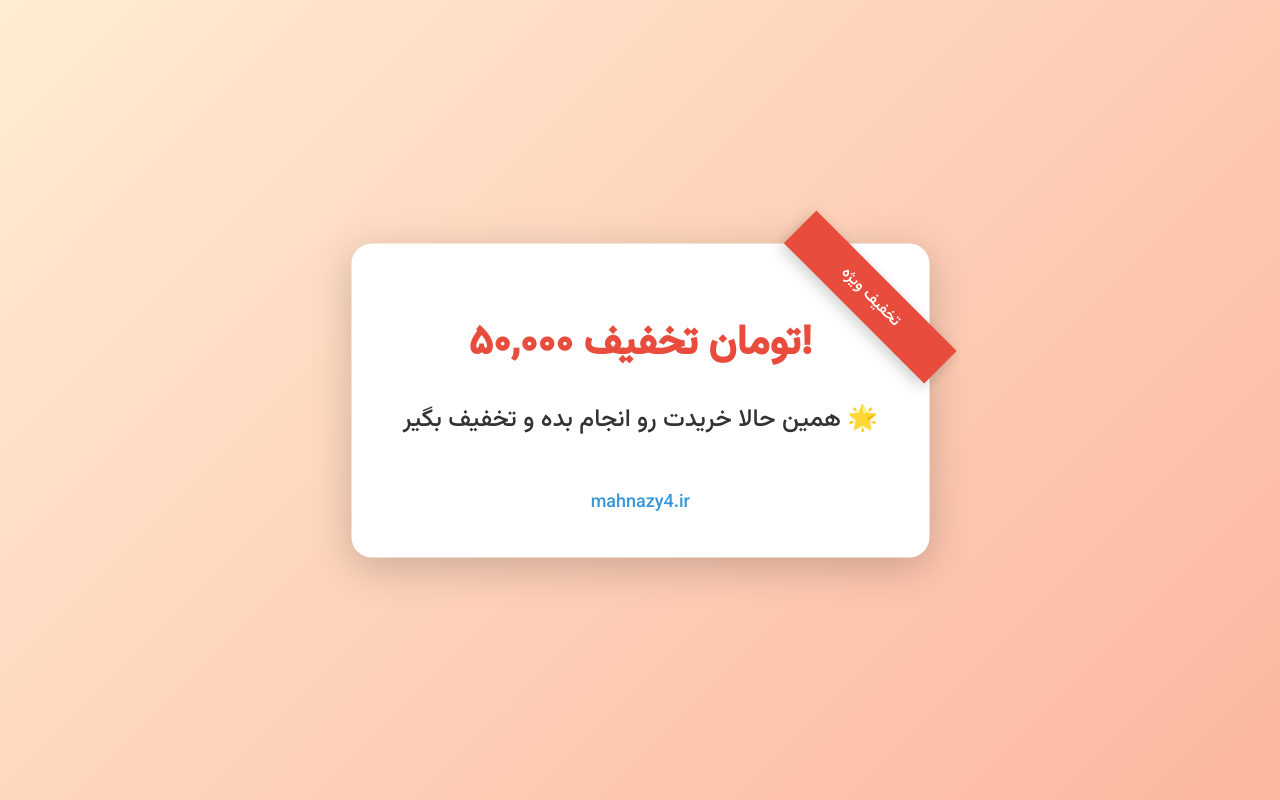
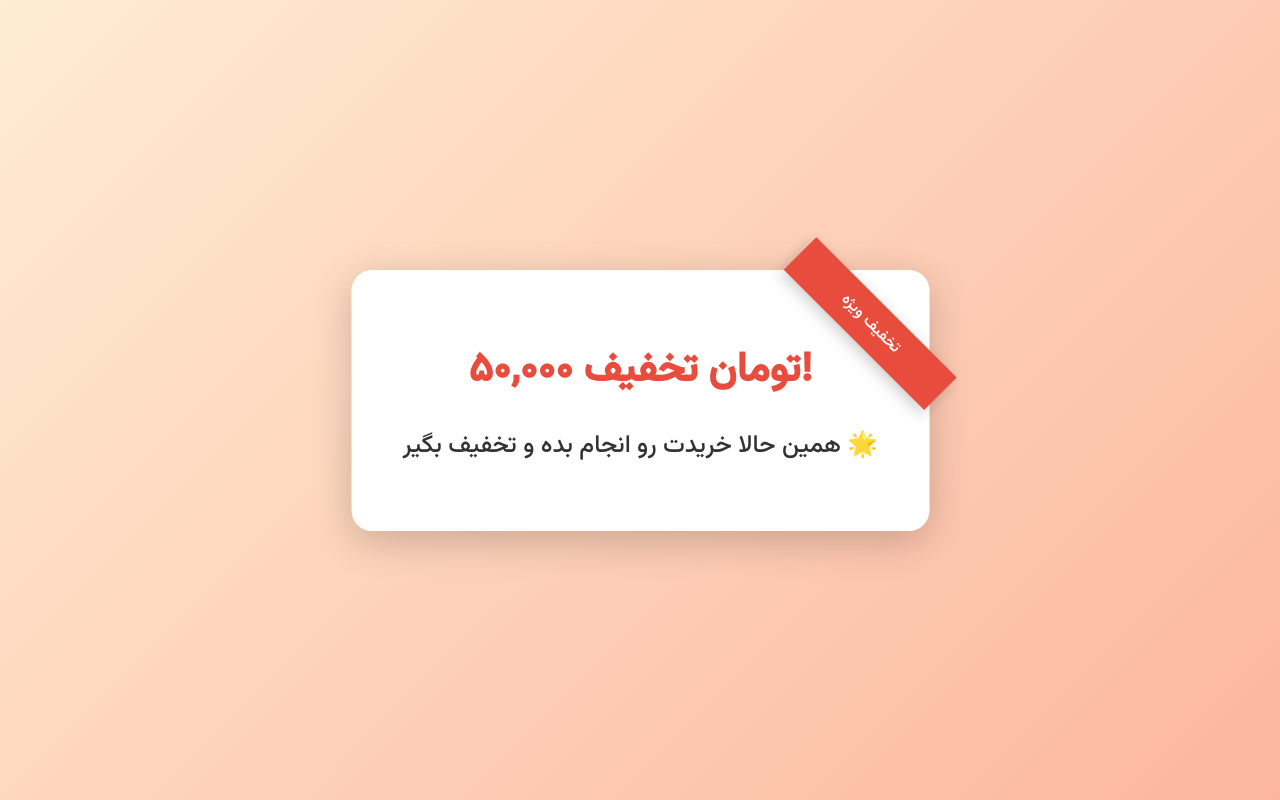
Before and after one commit to skincaremh/skin, a plain HTML site: page discount/50.html in a window 1280 px wide. Drawn offline with Linux system fonts and the light colour scheme.

Commit message:
Update 50.html

```diff
--- a/discount/50.html
+++ b/discount/50.html
@@ -91,7 +91,6 @@
     <div class="ribbon">تخفیف ویژه</div>
     <h1>۵۰,۰۰۰ تومان تخفیف!</h1>
     <p>همین حالا خریدت رو انجام بده و تخفیف بگیر 🌟</p>
-    <a class="site-link" href="https://mahnazy4.ir" target="_blank">mahnazy4.ir</a>
   </div>
 </body>
 </html>
```
